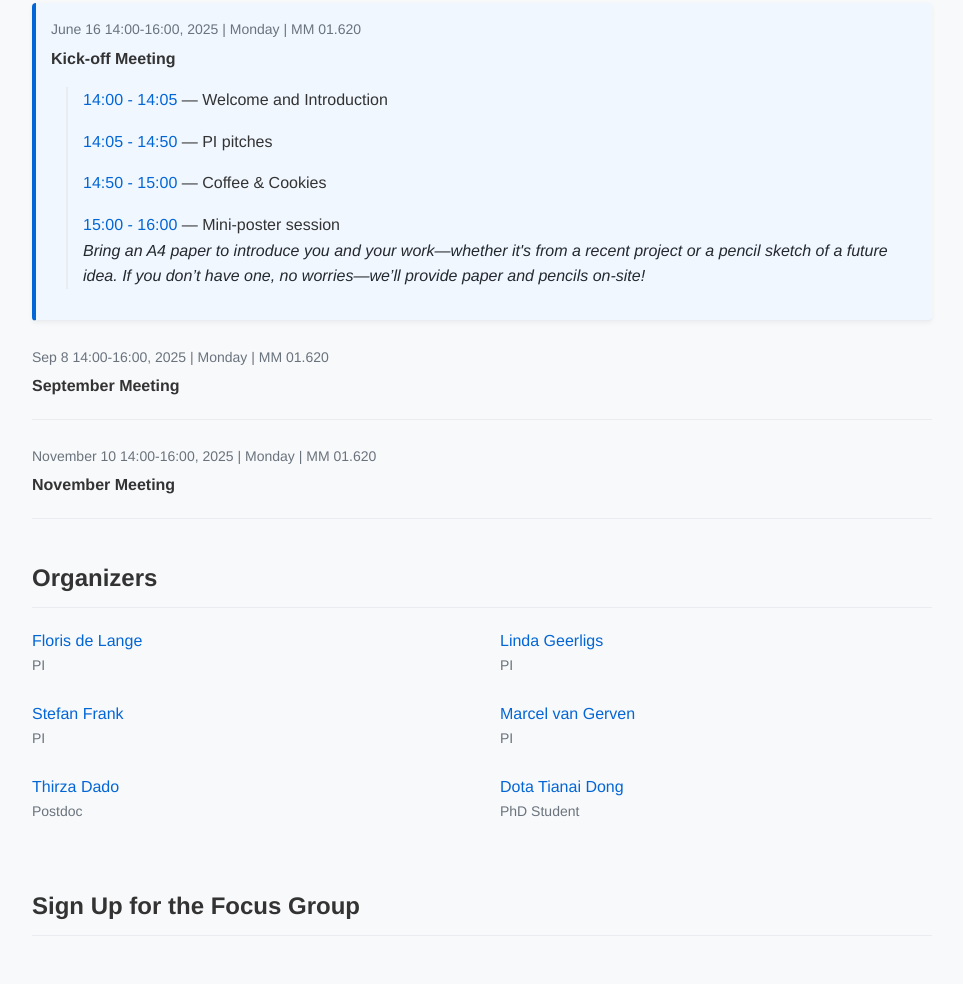
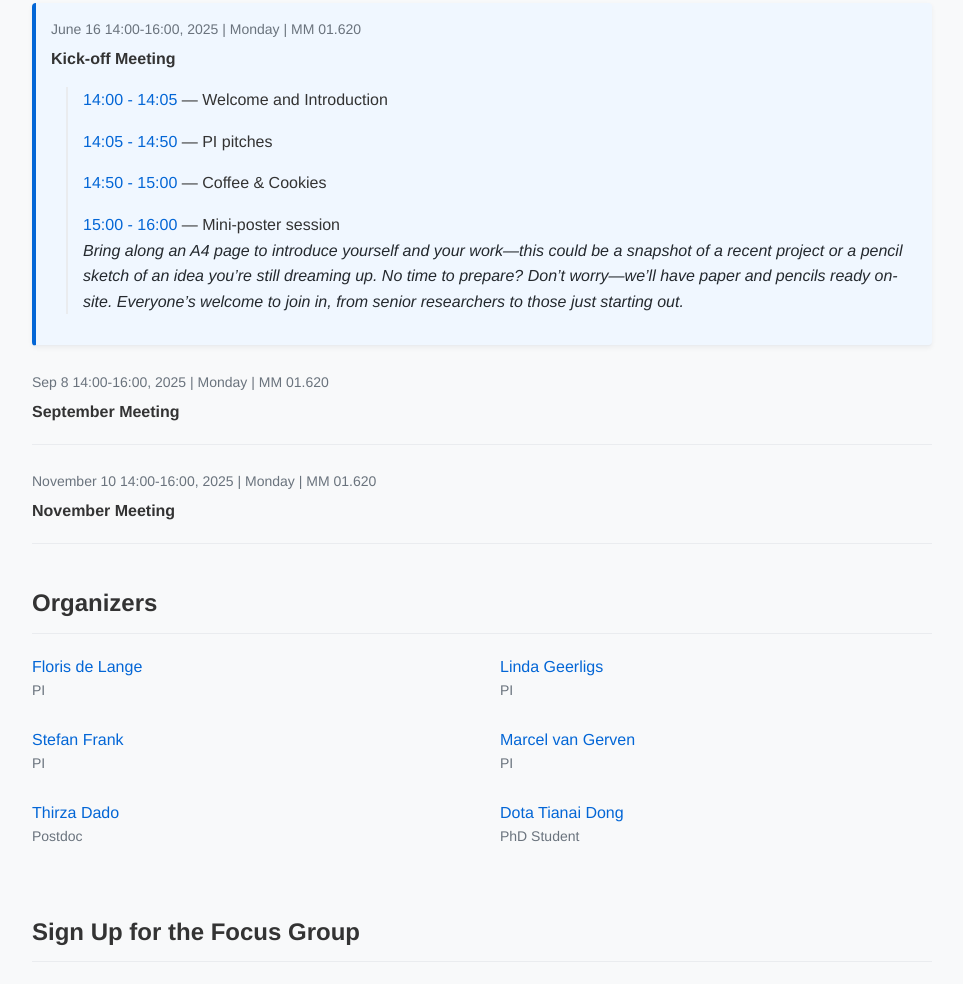
Before and after one commit to donders-neuro-ai-focus-group/donders-neuro-ai-focus-group.github.io, a plain HTML site: page index.html in a window 1280 px wide. Shown: the part 853-1837 px from the top of the page, without its empty margins (158-1121 px from the left). Drawn offline with Linux system fonts and the light colour scheme; grey boxes are pictures that could not be loaded.

Commit message:
Update index.html

```diff
--- a/index.html
+++ b/index.html
@@ -249,7 +249,7 @@
           <p><span class="schedule-time">14:05 - 14:50</span> — PI pitches<br>
           <p><span class="schedule-time">14:50 - 15:00</span> — Coffee & Cookies <br>
           <p><span class="schedule-time">15:00 - 16:00</span> — Mini-poster session<br>
-          <span class="schedule-speaker">Bring an A4 paper to introduce you and your work—whether it's from a recent project or a pencil sketch of a future idea. If you don’t have one, no worries—we’ll provide paper and pencils on-site!</span><br>
+          <span class="schedule-speaker">Bring along an A4 page to introduce yourself and your work—this could be a snapshot of a recent project or a pencil sketch of an idea you’re still dreaming up. No time to prepare? Don’t worry—we’ll have paper and pencils ready on-site. Everyone’s welcome to join in, from senior researchers to those just starting out.</span><br>
         </div>
       </div>
 
```
